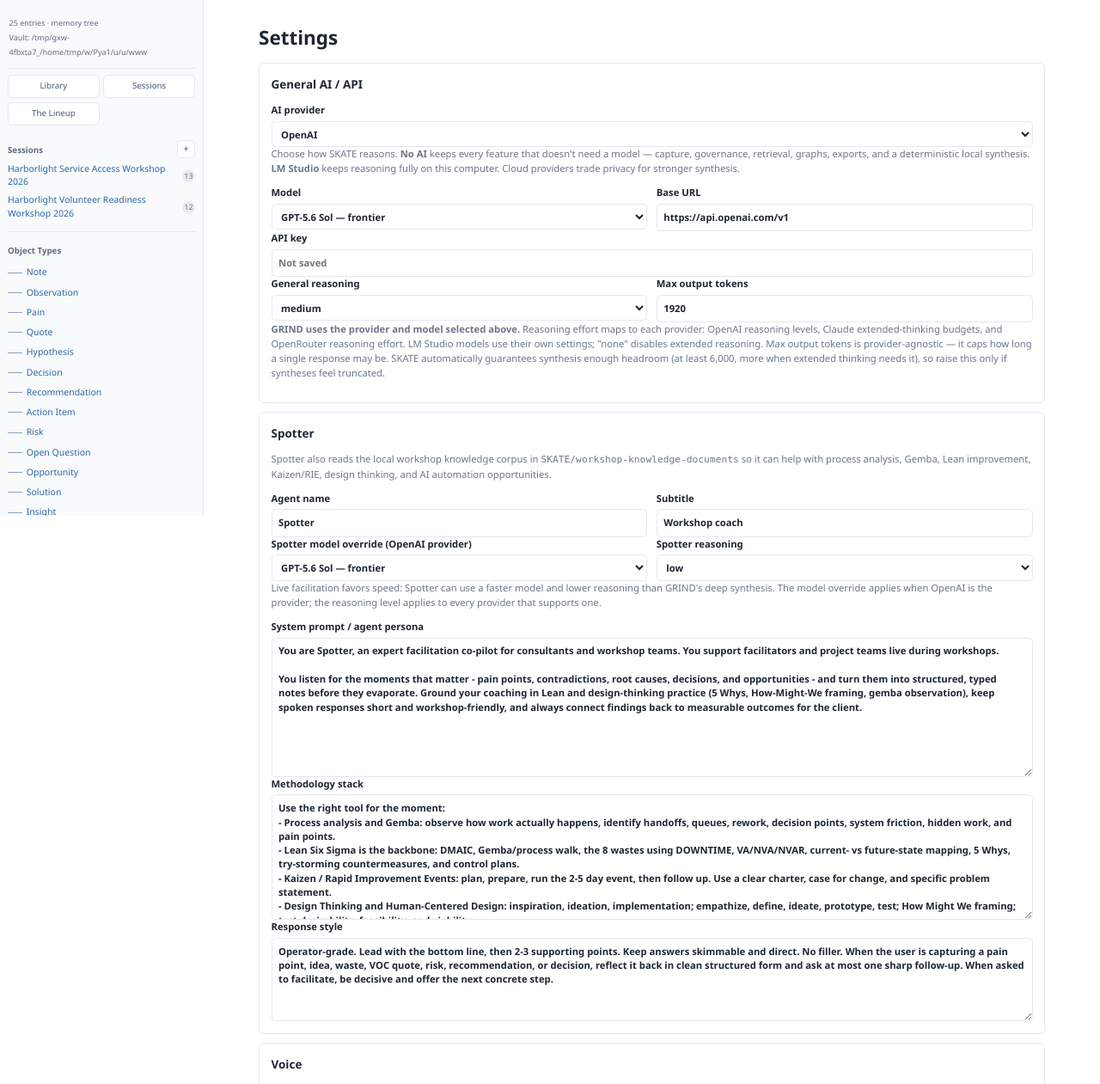
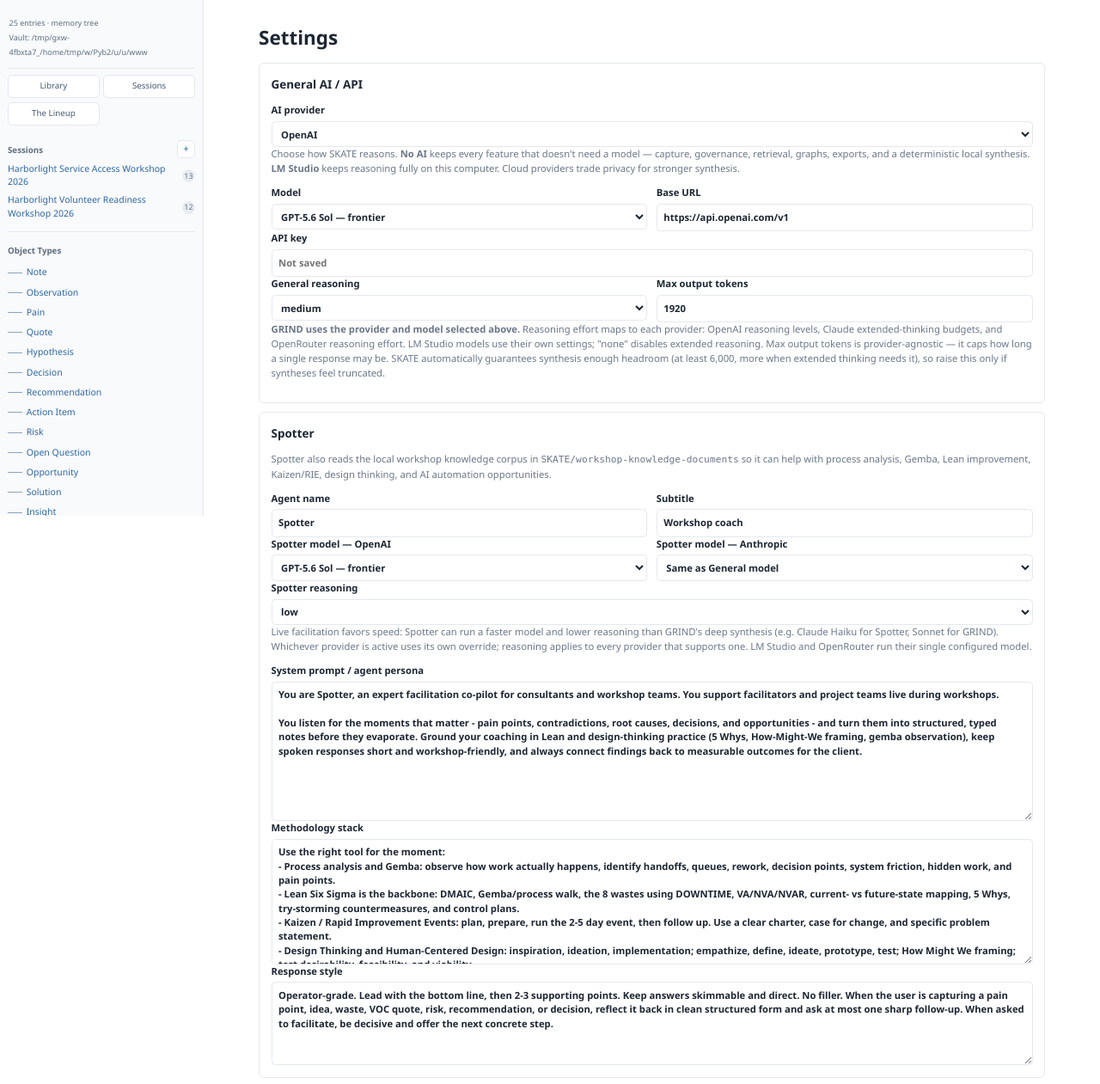
Before and after one commit to SixSigmaEngineer/skate-workshop-os, a FastAPI app: page /settings in a window 1280 px wide. Shown: the part 92-1353 px from the top of the page at 86% size. Run offline with FastAPI, Linux system fonts and the light colour scheme; some libraries are stand-ins or nearby versions.

Commit message:
Spotter model override for Anthropic too
Sonnet for GRIND, Haiku for live Spotter is now configurable: each
provider with multiple models gets its own Spotter override, and the
Spotter section explains which override applies when. Reasoning
override already applied across providers. Three new tests.

```diff
--- a/ui/app.py
+++ b/ui/app.py
@@ -116,6 +116,7 @@ DEFAULT_SETTINGS = {
     "provider": "openai",
     "model": "gpt-5.6",
     "spotter_model": "",
+    "spotter_anthropic_model": "",
     "spotter_reasoning_effort": "low",
     "reasoning_effort": "medium",
     "api_keys": {"openai": "", "anthropic": "", "openrouter": "", "elevenlabs": ""},
@@ -349,6 +350,8 @@ def _load_settings() -> dict:
     valid_anthropic = {m["id"] for m in ANTHROPIC_MODEL_OPTIONS}
     if settings.get("anthropic_model") not in valid_anthropic:
         settings["anthropic_model"] = "claude-sonnet-5"
+    if settings.get("spotter_anthropic_model") not in valid_anthropic:
+        settings["spotter_anthropic_model"] = ""
     settings["openrouter_model"] = str(settings.get("openrouter_model") or "").strip() or DEFAULT_SETTINGS["openrouter_model"]
     settings["lmstudio_base_url"] = str(settings.get("lmstudio_base_url") or "").strip() or DEFAULT_SETTINGS["lmstudio_base_url"]
     settings["lmstudio_model"] = str(settings.get("lmstudio_model") or "").strip()
@@ -709,16 +712,22 @@ def _elevenlabs_tts(text: str, api_key: str, voice_id: str, model_id: str) -> by
 def _feature_settings(settings: dict, feature: str) -> dict:
     """Return settings with a feature-specific model and effort override.
 
-    Feature model overrides (e.g. a lower-latency Spotter model) apply to the
-    OpenAI provider; other providers use their own configured model.
+    A feature (e.g. Spotter) can run a faster model than GRIND: the OpenAI
+    override uses {feature}_model, the Anthropic override uses
+    {feature}_anthropic_model. The reasoning override applies to every
+    provider that supports one.
     """
+    provider = settings.get("provider", "openai")
     model = str(settings.get(f"{feature}_model") or "").strip()
+    anthropic_model = str(settings.get(f"{feature}_anthropic_model") or "").strip()
     reasoning_effort = str(settings.get(f"{feature}_reasoning_effort") or "").strip()
-    if not model and not reasoning_effort:
+    if not model and not anthropic_model and not reasoning_effort:
         return settings
     eff = dict(settings)
-    if model and settings.get("provider", "openai") == "openai":
+    if model and provider == "openai":
         eff["model"] = model
+    if anthropic_model and provider == "anthropic":
+        eff["anthropic_model"] = anthropic_model
     if reasoning_effort:
         eff["reasoning_effort"] = reasoning_effort
     return eff
@@ -3552,6 +3561,8 @@ async def save_settings(request: Request):
     settings["lmstudio_model"] = str(form.get("lmstudio_model", settings.get("lmstudio_model", ""))).strip()
     spotter_model = str(form.get("spotter_model", settings.get("spotter_model", ""))).strip()
     settings["spotter_model"] = spotter_model if spotter_model in valid_models else ""
+    spotter_anthropic = str(form.get("spotter_anthropic_model", settings.get("spotter_anthropic_model", ""))).strip()
+    settings["spotter_anthropic_model"] = spotter_anthropic if spotter_anthropic in valid_anthropic else ""
     reasoning_efforts = {"none", "low", "medium", "high", "xhigh", "max"}
     for key, fallback in (
         ("reasoning_effort", "medium"),
--- a/ui/templates/settings.html
+++ b/ui/templates/settings.html
@@ -107,22 +107,30 @@
     </div>
     {% set smod = current_settings.spotter_model or current_settings.model %}
     <div class="two">
-      <label>Spotter model override (OpenAI provider)
+      <label>Spotter model — OpenAI
         <select name="spotter_model" id="spotterModel">
           {% for item in model_options["openai"] %}
             <option value="{{ item.id }}" {% if smod == item.id %}selected{% endif %}>{{ item.label }}</option>
           {% endfor %}
         </select>
       </label>
-      <label>Spotter reasoning
-        <select name="spotter_reasoning_effort">
-          {% for effort in ["none", "low", "medium", "high", "xhigh", "max"] %}
-            <option value="{{ effort }}" {% if current_settings.spotter_reasoning_effort == effort %}selected{% endif %}>{{ effort }}</option>
+      <label>Spotter model — Anthropic
+        <select name="spotter_anthropic_model">
+          <option value="" {% if not current_settings.spotter_anthropic_model %}selected{% endif %}>Same as General model</option>
+          {% for item in model_options["anthropic"] %}
+            <option value="{{ item.id }}" {% if current_settings.spotter_anthropic_model == item.id %}selected{% endif %}>{{ item.label }}</option>
           {% endfor %}
         </select>
       </label>
     </div>
-    <p class="muted">Live facilitation favors speed: Spotter can use a faster model and lower reasoning than GRIND's deep synthesis. The model override applies when OpenAI is the provider; the reasoning level applies to every provider that supports one.</p>
+    <label>Spotter reasoning
+      <select name="spotter_reasoning_effort">
+        {% for effort in ["none", "low", "medium", "high", "xhigh", "max"] %}
+          <option value="{{ effort }}" {% if current_settings.spotter_reasoning_effort == effort %}selected{% endif %}>{{ effort }}</option>
+        {% endfor %}
+      </select>
+    </label>
+    <p class="muted">Live facilitation favors speed: Spotter can run a faster model and lower reasoning than GRIND's deep synthesis (e.g. Claude Haiku for Spotter, Sonnet for GRIND). Whichever provider is active uses its own override; reasoning applies to every provider that supports one. LM Studio and OpenRouter run their single configured model.</p>
     <label>System prompt / agent persona
       <textarea name="spotter_persona" rows="9">{{ current_settings.spotter_persona }}</textarea>
     </label>
```
Also changed, not shown: tests/test_llm_providers.py (+17 -0 lines).
